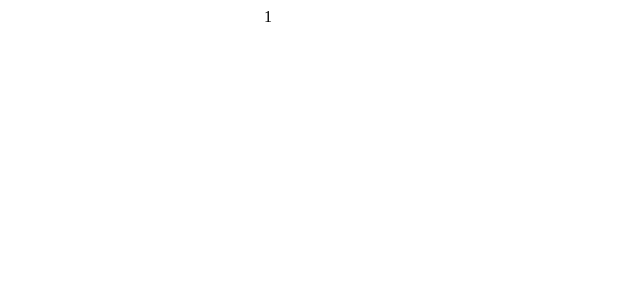
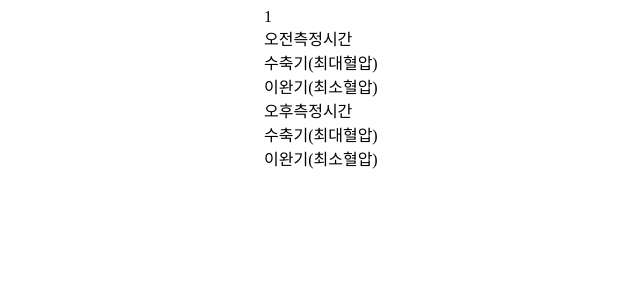
Before and after one commit to js990311/bp-note, a React (Vite) app: page /day/1 in a window 1280 px wide. Shown: the top 300 px of the page, without its empty margins (0-640 px from the left). Built offline with nearby package versions, Linux system fonts and the light colour scheme.

Commit message:
add: TodayBp

```diff
--- a/src/App.jsx
+++ b/src/App.jsx
@@ -3,7 +3,7 @@ import './App.css'
 import BPRecord from './components/record/BPrecord'
 import BPHome from './components/BPHome'
 import NotFound from './components/NotFound'
-import TodayRecord from './components/record/TodayRecord'
+import TodayRecord from './components/today/TodayRecord'
 import { RecordsProvider } from './components/record-context/BpRecordContext'
 
 function App() {
--- a/src/components/record-context/BpRecordContext.jsx
+++ b/src/components/record-context/BpRecordContext.jsx
@@ -5,12 +5,12 @@ const mockData = [
         id: 1,
         date: '2024-11-02',
         am : {
-            time : '',
+            time : '10:33',
             systolic : 120.0,
             diastolic: 12
         },
         pm : {
-            time : '',
+            time : '11:12',
             systolic : 120.0,
             diastolic: 12
         }
@@ -19,12 +19,12 @@ const mockData = [
         id: 2,
         date: '2024-11-03',
         am : {
-            time : '',
+            time : '11:13',
             systolic : 120.0,
             diastolic: 12
         },
         pm : {
-            time : '',
+            time : '23:12',
             systolic : 120.0,
             diastolic: 12
         }
--- a/src/components/record/TodayRecord.jsx
+++ /dev/null
@@ -1,30 +0,0 @@
-import { useContext, useEffect, useState } from "react";
-import { useParams } from "react-router-dom";
-import { RecordsContext } from "../record-context/BpRecordContext";
-
-const TodayRecord = () => {
-    const {date} = useParams();
-    const {datas} = useContext(RecordsContext);
-    const [todayRecords, setTodayRecords] = useState({});
-
-    useEffect(
-        () => {
-            try{
-                const todayDate = datas.find((value)=>{
-                    return value.date === date
-                })
-                setTodayRecords(todayDate);
-            }catch(error){
-                console.log(error);
-            }
-        }
-    ,[date,datas]);
-
-    return (
-        <div>
-            {date}
-        </div>
-    );
-}
-
-export default TodayRecord;
--- /dev/null
+++ b/src/components/today/TodayBp.jsx
@@ -0,0 +1,26 @@
+const TodayBp = ({record, am, pm}) => {
+    const isAm = am===true ? true : false;
+    return (
+        <div>
+            <span>
+                {
+                    isAm
+                    ? "오전"
+                    : "오후"
+                }
+            </span>
+            <span>측정시간</span>
+            <span>{record.time}</span>
+            <div>
+                <span>수축기(최대혈압)</span>
+                <div>{record.systolic}</div>
+            </div>
+            <div>
+                <span>이완기(최소혈압)</span>
+                <div>{record.diastolic}</div>
+            </div>
+        </div>
+    )
+}
+
+export default TodayBp;
--- /dev/null
+++ b/src/components/today/TodayRecord.jsx
@@ -0,0 +1,60 @@
+import { useContext, useEffect, useState } from "react";
+import { useParams } from "react-router-dom";
+import { RecordsContext } from "../record-context/BpRecordContext";
+import TodayBp from "./TodayBp";
+
+const TodayRecord = () => {
+    const {date} = useParams();
+    const {datas} = useContext(RecordsContext);
+    const [todayRecord, setTodayRecord] = useState({
+        id: null,
+        date: date,
+        am : {
+        },
+        pm : {
+        }
+    });
+
+    useEffect(
+        () => {
+            try{
+                let todayDate = datas.find((value)=>{
+                    return value.date === date
+                });
+                if(todayDate){
+                    setTodayRecord(todayDate);
+                }
+            }catch(error){
+                console.log(error);
+            }
+        }
+    ,[date,datas]);
+
+    return (
+        <div>
+            {date}
+            <div>
+                {
+                    todayRecord.am.time===''
+                    ? <div>데이터가 없습니다</div>
+                    : <TodayBp
+                        am = {true}
+                        record={todayRecord.am}
+                    />
+                }
+            </div>
+            <div>
+            {
+                    todayRecord.pm.time===''
+                    ? <div>데이터가 없습니다</div>
+                    : <TodayBp
+                        pm = {true}
+                        record={todayRecord.am}
+                    />
+                }
+            </div>
+        </div>
+    );
+}
+
+export default TodayRecord;
```
